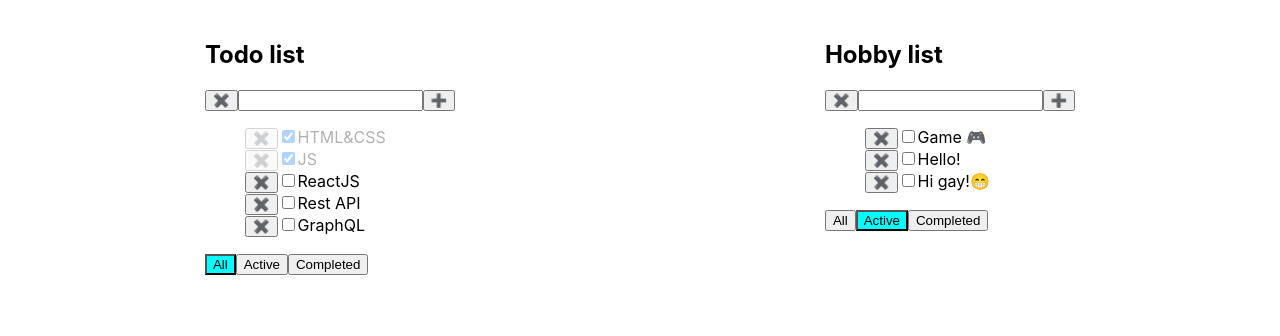
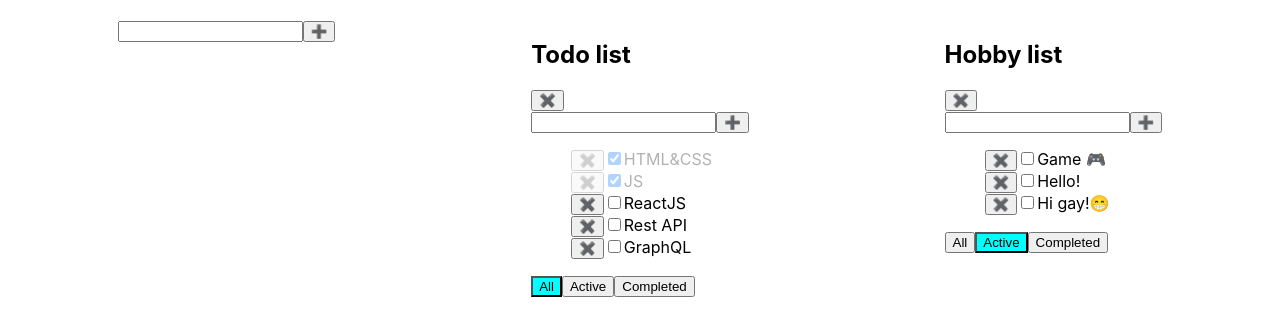
Before and after one commit to sane4ek1994/my-todos-dev, a React (Create React App) app: page / in a window 1280 px wide. Shown: the top 336 px of the page. Built offline with nearby package versions, Linux system fonts and the light colour scheme.

Commit message:
created universal components AddItemForm and EditableSpan

```diff
--- a/src/App.tsx
+++ b/src/App.tsx
@@ -2,7 +2,7 @@ import React, {useState} from 'react';
 import TodoList from "./componets/TodoList";
 import {v1} from "uuid";
 import S from './App.module.css'
-
+import {AddItemForm} from "./componets/AddItemForm";
 
 export type TFilterTask = 'all' | 'completed' | 'active'
 
@@ -40,6 +40,19 @@ function App() {
         ]
     });
 
+    const addTodoList = (title: string) => {
+        let todolist: TTodoList = {id: v1(), title, filter: "all"}
+        setCategories([todolist, ...categories])
+        setList({...list, [todolist.id]: []})
+    }
+
+    const onChangeTaskTitle = (id: string, title: string, todoListId: string) => {
+        setList({...list, [todoListId]: list[todoListId].map(list => list.id === id ? {...list, title} : list)})
+    }
+
+    const onChangeTodoListTitle = (id: string, title: string) => {
+        setCategories([...categories.map(category => category.id === id ? {...category, title}: category)])
+    }
     const addTask = (title: string, todolistId: string) => {
         setList({...list, [todolistId]: [{id: v1(), title: title, isDone: false}, ...list[todolistId]]})
     }
@@ -64,6 +77,7 @@ function App() {
 
     return (
         <div className={S.App}>
+            <AddItemForm addItem={addTodoList}/>
             {categories?.map(tl => {
                 const filterTaskHandler = () => {
                     let filteredTask = list[tl.id]
@@ -85,6 +99,8 @@ function App() {
                     addTask={addTask}
                     changeFilter={changeFilter}
                     removeTask={removeTask}
+                    onChangeTodoListTitle={onChangeTodoListTitle}
+                    onChangeTaskTitle={onChangeTaskTitle}
                     removeTodolist={removeTodolist}
                     onChangeIsDone={onChangeIsDone}
                 />
--- /dev/null
+++ b/src/componets/AddItemForm.tsx
@@ -0,0 +1,42 @@
+import React, {ChangeEvent, KeyboardEvent, useState} from 'react';
+import Input from "./Input";
+import Button from "./Button";
+
+type TAddItemForm = {
+    addItem: (title: string) => void
+}
+
+export const AddItemForm = ({addItem}: TAddItemForm) => {
+    const [newTitle, setNewTitle] = useState('');
+    const [error, setError] = useState<string | null>(null);
+
+    const onChangeTitleHandler = (e: ChangeEvent<HTMLInputElement>) => {
+        setError(null)
+        setNewTitle(e.currentTarget.value)
+    }
+
+    const onAddKeyHandler = (e: KeyboardEvent<HTMLInputElement>) => {
+        if (e.key === 'Enter') {
+            addTaskHandler()
+        }
+    }
+    const addTaskHandler = () => {
+        const title = newTitle.trim()
+        if (title) {
+            addItem(title)
+            setNewTitle('')
+            return
+        }
+
+        return setError('Title is required!')
+    }
+
+    return (
+        <div>
+            <Input type='text' onKeyDown={onAddKeyHandler} className={error ? 'error' : ''}
+                   onChange={onChangeTitleHandler} value={newTitle}/>
+            <Button callback={addTaskHandler} name='➕'/>
+            {error && <div className='error-message'>{error}</div>}
+        </div>
+    );
+};
--- /dev/null
+++ b/src/componets/EditableSpan.tsx
@@ -0,0 +1,27 @@
+import React, {ChangeEvent, useState} from 'react';
+
+type TEditableSpan = {
+    title: string
+    onChangeTitle: (newTitle: string) => void
+}
+export const EditableSpan = ({title, onChangeTitle}: TEditableSpan) => {
+
+    const [editMode, setEditMode] = useState(false);
+    const [newTitle, setNewTitle] = useState(title);
+
+    const activateEditMode = () => {
+        setEditMode(true)
+    }
+
+    const activateViewMode = () => {
+        setEditMode(false)
+        onChangeTitle(newTitle)
+    }
+    const changeNewTitle = (e: ChangeEvent<HTMLInputElement>) => setNewTitle(e.currentTarget.value)
+
+    return (
+        editMode ?
+            <input onBlur={activateViewMode} autoFocus onChange={changeNewTitle} value={newTitle} type="text"/>
+            : <span onDoubleClick={activateEditMode}>{title}</span>
+    );
+};
--- a/src/componets/TodoList.tsx
+++ b/src/componets/TodoList.tsx
@@ -1,8 +1,10 @@
-import React, {ChangeEvent, KeyboardEvent, useState} from 'react';
+import React, {ChangeEvent } from 'react';
 import {TFilterTask} from "../App";
 import {useAutoAnimate} from '@formkit/auto-animate/react'
 import Button from "./Button";
 import Input from "./Input";
+import {AddItemForm} from "./AddItemForm";
+import {EditableSpan} from "./EditableSpan";
 
 export type TTasks = {
     id: string
@@ -15,36 +17,21 @@ type TProps = {
     title: string
     filter: TFilterTask
     tasks: TTasks[]
+    onChangeTodoListTitle: (id: string, newTitle: string) => void
+    onChangeTaskTitle: (id: string, newTitle: string, todoListId: string) => void
     addTask: (title: string, todolistId: string) => void
     removeTask: (id: string, todolistId: string) => void
     changeFilter: (filter: TFilterTask, todoListId: string) => void
     onChangeIsDone: (id: string, isDone: boolean, todolistId: string) => void
-    removeTodolist: (todolistId:string) => void
+    removeTodolist: (todolistId: string) => void
 }
 
 const TodoList = (props: TProps) => {
+    const [parent] = useAutoAnimate()
 
-    const [parent] = useAutoAnimate()
-    const [newTitle, setNewTitle] = useState('');
-    const [error, setError] = useState<string | null>(null);
-    const onChangeTitleHandler = (e: ChangeEvent<HTMLInputElement>) => {
-        setError(null)
-        setNewTitle(e.currentTarget.value)
-    }
-    const addTaskHandler = () => {
-        if (newTitle.trim()) {
-            props.addTask(newTitle.trim(), props.id)
-            setNewTitle('')
-            return
-        }
 
-        return setError('Title is required!')
-    }
-
-    const onAddKeyHandler = (e: KeyboardEvent<HTMLInputElement>) => {
-        if (e.key === 'Enter') {
-            addTaskHandler()
-        }
+    const addTask = (title: string) => {
+        props.addTask(title, props.id)
     }
 
 
@@ -60,29 +47,33 @@ const TodoList = (props: TProps) => {
         props.changeFilter(valueFilter, props.id)
     }
 
+    const updateTodoListTitle = (newTitle: string) => props.onChangeTodoListTitle(props.id, newTitle)
+
     const removeTodolist = () => {
         props.removeTodolist(props.id)
     }
 
-
     return (
         <div>
-            <h2>{props.title}</h2>
+            <h2><EditableSpan title={props.title} onChangeTitle={(newTitle) => updateTodoListTitle(newTitle)}/></h2>
             <Button callback={removeTodolist} name='✖️'/>
-            <Input type='text' onKeyDown={onAddKeyHandler} className={error ? 'error' : ''}
-                   onChange={onChangeTitleHandler} value={newTitle}/>
-            <Button callback={addTaskHandler} name='➕'/>
-            {error && <div className='error-message'>{error}</div>}
+            <AddItemForm addItem={addTask}/>
             <ul ref={parent}>
-                {props.tasks?.map(t => (
-                    <li key={t.id} className={t.isDone ? 'is-done' : ''}>
-                        <Button name='✖️' callback={() => {
-                            removeTask(t.id)
-                        }}/>
+                {props.tasks?.map(t => {
+                    const updateTitleSpan = (newTitle: string) => {
+                        props.onChangeTaskTitle(t.id, newTitle, props.id)
+                    }
+
+                    const changeRemoveTask = () => {
+                        removeTask(t.id)
+                    }
+
+                    return <li key={t.id} className={t.isDone ? 'is-done' : ''}>
+                        <Button name='✖️' callback={changeRemoveTask}/>
                         <Input checked={t.isDone} onChange={(e) => onChangeIsDoneHandler(t.id, e)} type="checkbox"/>
-                        <span>{t.title}</span>
+                        <EditableSpan title={t.title} onChangeTitle={newTitle => updateTitleSpan(newTitle)}/>
                     </li>
-                ))}
+                })}
             </ul>
             <Button className={props.filter === 'all' ? 'activeClass' : ''}
                     name='All'
@@ -96,5 +87,4 @@ const TodoList = (props: TProps) => {
         </div>
     );
 };
-
 export default TodoList;
```
